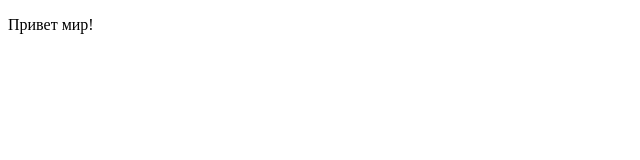
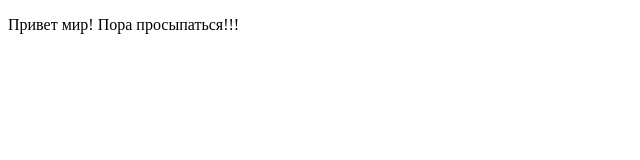
Before and after one commit to Dekvo/project, a plain HTML site: page index.html in a window 1280 px wide. Shown: the whole page, without its empty margins (0-640 px from the left). Drawn offline with Linux system fonts and the light colour scheme.

Commit message:
второй  коммит

```diff
--- a/index.html
+++ b/index.html
@@ -8,7 +8,7 @@
 </head>
 
 <body>
-    <p>Привет мир!</p>
+    <p>Привет мир! Пора просыпаться!!!</p>
     <!--<script>
       alert(1);
 
```
